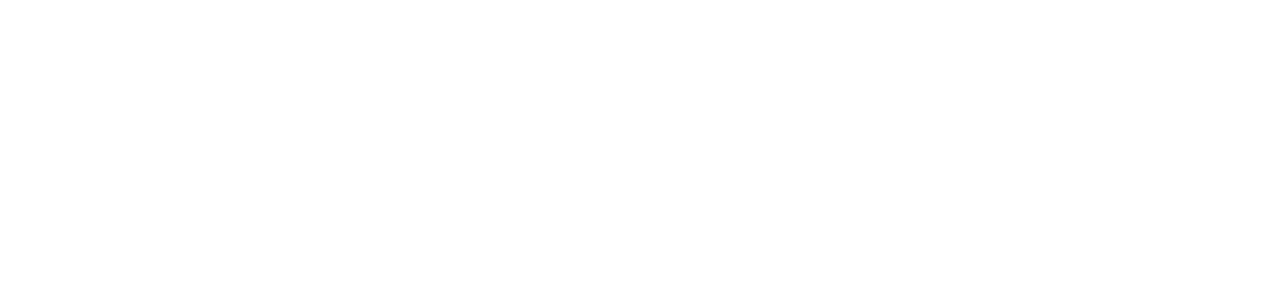
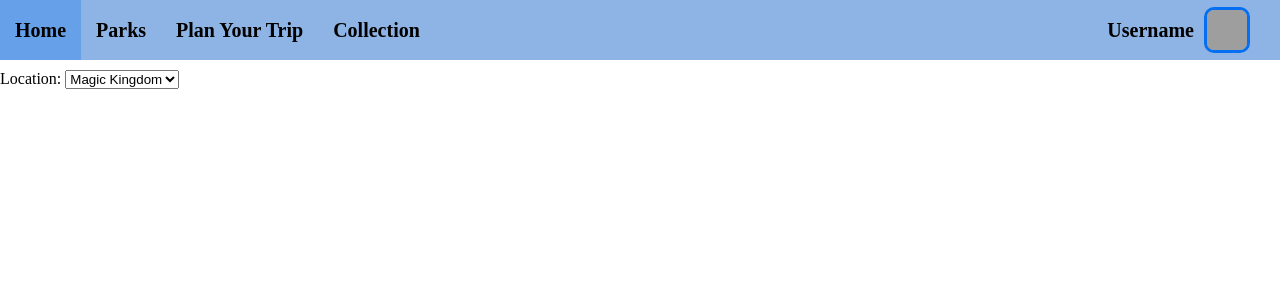
Before and after one commit to jmpollock56/Wait-Time-Wizard, a React (Vite) app in the folder client/: page /plan-your-trip in a window 1280 px wide. Before the commit this address had no page. Shown: the top 300 px of the page. Built offline with nearby package versions, Linux system fonts and the light colour scheme; grey boxes are pictures that could not be loaded.

Commit message:
added other pages

```diff
--- a/client/src/App.jsx
+++ b/client/src/App.jsx
@@ -1,6 +1,10 @@
 import React from "react";
 import { Routes, Route } from 'react-router-dom';
 import Parks from "./pages/Parks";
+import Home from "./pages/Home";
+import Collection from "./pages/Collection";
+import Landing from "./pages/Landing"
+import Plan from "./pages/Plan";
 import './style/index.css';
 import './style/Header.css';
 
@@ -8,7 +12,11 @@ import './style/Header.css';
 function App() {
   return (
     <Routes>
-      <Route path="/" element={<Parks />}/>
+      <Route path="/parks" element={<Parks />}/>
+      <Route path="/home" element={<Home />}/>
+      <Route path="/landing" element={<Landing />}/>
+      <Route path="/collection" element={<Collection />}/>
+      <Route path="/plan-your-trip" element={<Plan />}/>
     </Routes>
   );
 }
--- a/client/src/components/Header.jsx
+++ b/client/src/components/Header.jsx
@@ -1,3 +1,5 @@
+import React from "react";
+import { Link } from "react-router-dom";
 
 export default function Header(){
     return(
@@ -5,10 +7,18 @@ export default function Header(){
             <nav>
 
                 <div className="main-nav">
-                    <a href="#" className="home-tab">Home</a>
-                    <a href="#" className="parks-tab">Parks</a>
-                    <a href="#" className="plan-tab">Plan Your Trip</a>
-                    <a href="#" className="collection-tab">Collection</a>
+                    <a href="#" className="home-tab">
+                        <Link to="/home" className="link">Home</Link>
+                    </a>
+                    <a href="#" className="parks-tab">
+                        <Link to="/parks" className="link">Parks</Link>
+                    </a>
+                    <a href="#" className="plan-tab">
+                        <Link to="/plan-your-trip" className="link">Plan Your Trip</Link>
+                    </a>
+                    <a href="#" className="collection-tab">
+                        <Link to="/collection" className="link">Collection</Link>
+                    </a>
                 </div>
 
                 <div className="profile-nav">
--- a/client/src/components/ParkTable.jsx
+++ b/client/src/components/ParkTable.jsx
@@ -15,22 +15,11 @@ export default function ParkTable({ park }) {
     getParkRides();
   }, []);
 
-  function getWaitColor(ride){
-    if(ride.queue.STANDBY.waitTime < 30){
-      return {color: "green"};
-    } else if (ride.queue.STANDBY.waitTime >= 30 && ride.queue.STANDBY.waitTime <= 60){
-      return {color: "#ffcc00"};
-    } else {
-      return {color: "red"};
-    }
-  }
-
   return (
     <table>
       <thead>
         <tr>
           <th>{park.name}</th>
-          <th>Status</th>
         </tr>
       </thead>
       <tbody>
@@ -38,7 +27,6 @@ export default function ParkTable({ park }) {
           return (
             <tr key={i}>
               <td className="ride-name">{ride.name}</td>
-              <td className="ride-status" style={getWaitColor(ride)}>{(ride.status === "CLOSED") ? ride.status : ride.queue.STANDBY.waitTime}</td>
             </tr>
           )
         })}
--- a/client/src/pages/Collection.jsx
+++ b/client/src/pages/Collection.jsx
@@ -0,0 +1,9 @@
+import React from "react";
+
+export default function Collection(){
+    return(
+        <>
+        <div>hello</div>
+        </>
+    );
+}
--- a/client/src/pages/Home.jsx
+++ b/client/src/pages/Home.jsx
@@ -0,0 +1,10 @@
+import React from "react";
+import Header from "../components/Header";
+
+export default function Home(){
+    return(
+        <>
+            <Header />
+        </>
+    );
+}
--- a/client/src/pages/Landing.jsx
+++ b/client/src/pages/Landing.jsx
@@ -0,0 +1,9 @@
+import React from "react";
+
+export default function Landing(){
+    return(
+        <>
+        <div>hello</div>
+        </>
+    );
+}
--- a/client/src/pages/Parks.jsx
+++ b/client/src/pages/Parks.jsx
@@ -4,7 +4,7 @@ import ParkTable from "../components/ParkTable";
 import '../style/Parks.css';
 
 export default function Parks() {
-  const [disneyParks, setDisneyParks] = useState();
+  const [disneyParks, setDisneyParks] = useState([]);
 
   useEffect(() => {
     const fetchDisneyData = async () => {
@@ -12,7 +12,8 @@ export default function Parks() {
         console.log('called');
         const response = await fetch('http://localhost:5000/api/parks');
         const data = await response.json();
-        setDisneyParks(data);
+        const sortedData = data.sort((a,b) => a.name.localeCompare(b.name));
+        setDisneyParks(sortedData);
       } catch (error) {
         console.error(error);
       }
--- /dev/null
+++ b/client/src/pages/Plan.jsx
@@ -0,0 +1,21 @@
+import React from "react";
+import Header from "../components/Header";
+import '../style/Plan.css';
+
+export default function Plan(){
+    return (
+        <>
+            <Header />
+            <div className="plan-container">
+                <form action="">
+                    <div className="top-form">
+                        <label htmlFor="location">Location: </label>
+                        <select name="location" id="location">
+                            <option>Magic Kingdom</option>
+                        </select>
+                    </div>
+                </form>
+            </div>
+        </>
+    );
+}
--- a/client/src/style/Header.css
+++ b/client/src/style/Header.css
@@ -1,11 +1,11 @@
-header{
+header {
     margin: 0;
     width: 100%;
     height: 60px;
     background-color: #8DB4E4;
 }
 
-nav{
+nav {
     height: 100%;
     margin: 0;
     display: flex;
@@ -14,7 +14,7 @@ nav{
 }
 
 
-.main-nav{
+.main-nav {
     display: flex;
     flex-direction: row;
     align-items: center;
@@ -22,7 +22,7 @@ nav{
     margin: 0;
 }
 
-.main-nav > a{
+.main-nav > a {
     text-decoration: none;
     display: flex;
     height: 100%;
@@ -35,12 +35,21 @@ nav{
     cursor: pointer;
 }
 
-.main-nav > a:hover{
+.main-nav > a:hover {
     background-color: #65a0e9;
     color: #f1f1f1;
 }
 
-.profile-nav{
+.link{
+    text-decoration: none;
+    color: black;
+}
+
+.link:hover{
+    color: #f1f1f1;
+}
+
+.profile-nav {
     display: flex;
     flex-direction: row;
     align-items: center;
@@ -52,7 +61,7 @@ nav{
     cursor: pointer;
 }
 
-.profile-nav > img{
+.profile-nav > img {
     height: 40px;
     width: 40px;
     border-radius: 10px;
--- a/client/src/style/Parks.css
+++ b/client/src/style/Parks.css
@@ -10,24 +10,20 @@
 }
 
 table{
-  border: 2px solid #8DB4E4;
+
   border-collapse: collapse;
-  max-width: 600px;
+  max-width: 500px;
+  table-layout: fixed;
 }
 
 td, th{
   border: 1px solid #8DB4E4;
   padding: 5px;
   cursor: pointer;
-  text-align: center;
 }
 
 .ride-name:hover{
   background-color: #f1f1f1;
-}
-
-.ride-status{
-  font-weight: 700;
 }
 
 tbody > tr:nth-of-type(even) {
--- /dev/null
+++ b/client/src/style/Plan.css
@@ -0,0 +1,7 @@
+.plan-container{
+    position: relative;
+    top: 10px;
+}
+
+select{
+    border: 0px 0px 1px 0px black solid;
```
Also changed, not shown: 1 other file (tests, documents, lock files or other folders).
